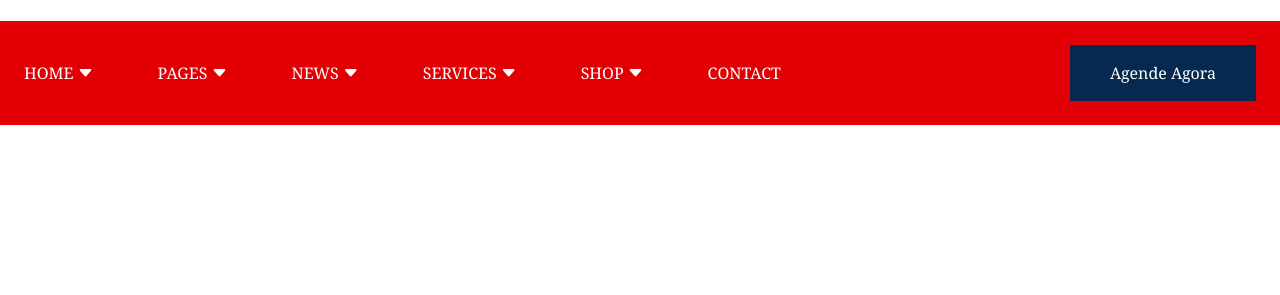
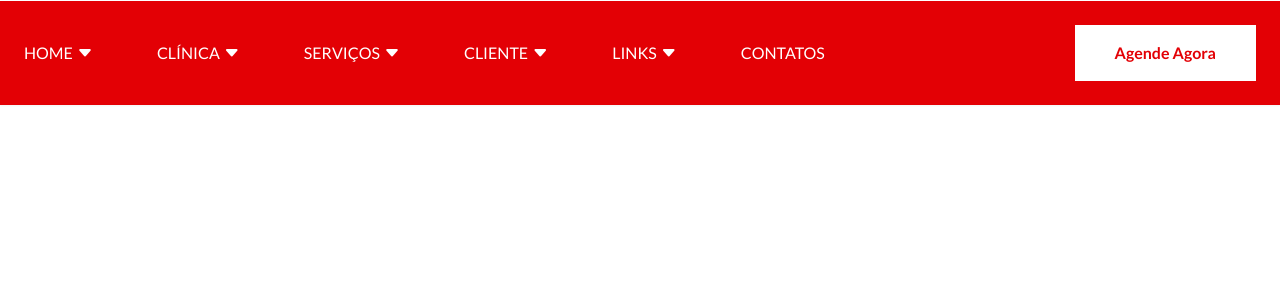
Before and after one commit to Lucio-Gabriel/prevenir, a plain HTML site: page index.html in a window 1280 px wide. Shown: the part 103-398 px from the top of the page. Drawn offline with nearby package versions, Linux system fonts and the light colour scheme.

Commit message:
update header site

```diff
--- a/index.html
+++ b/index.html
@@ -10,11 +10,13 @@
     <link rel="stylesheet" href="https://cdnjs.cloudflare.com/ajax/libs/font-awesome/6.0.0/css/all.min.css">
     <!-- Bootstrap Icons CDN -->
     <link rel="stylesheet" href="https://cdn.jsdelivr.net/npm/bootstrap-icons@1.11.3/font/bootstrap-icons.min.css">
+    <link rel="preconnect" href="https://fonts.googleapis.com">
+    <link rel="preconnect" href="https://fonts.gstatic.com" crossorigin>
+    <link href="https://fonts.googleapis.com/css2?family=Lato:ital,wght@0,100;0,300;0,400;0,700;0,900;1,100;1,300;1,400;1,700;1,900&display=swap" rel="stylesheet">
     <link rel="stylesheet" href="script.js">
 
     <style>
         :root {
-            --accent: #E50000 font-family: 'Times New Roman', Times, serif;
             --primary: #E30005;
             --secondary: #052951;
         }
@@ -28,7 +30,7 @@
     </style>
 </head>
 
-<body class="antialiased text-gray-800 font-serif">
+<body class="antialiased text-gray-800" style="font-family: 'Lato', sans-serif;">
     <!-- HEADER -->
     <div class="w-full bg-white shadow-sm sticky top-0 z-50">
         <div class="max-w-7xl mx-auto px-6 py-6 flex items-center justify-between">
@@ -68,7 +70,7 @@
             </nav>
 
             <div class="flex items-end justify-end">
-                <button id="menu-btn" class="md:hidden text-blue-500 text-3xl">
+                <button id="menu-btn" class="md:hidden text-[var(--primary)] text-3xl">
                     <i class="fa-solid fa-bars"></i>
                 </button>
             </div>
@@ -78,24 +80,20 @@
 
     <!-- MODAL MENU MOBILE -->
     <div id="mobile-menu"
-        class="fixed inset-y-0 right-0 bg-[var(--secondary)] text-white w-72 h-full p-6 transform translate-x-full transition-transform duration-300 ease-in-out z-50">
+        class="fixed inset-y-0 right-0 bg-[var(--primary)] text-white w-72 h-full p-6 transform translate-x-full transition-transform duration-300 ease-in-out z-50">
         <div class="flex items-center justify-between mb-6">
-            <img src="src/images/topo_logo_azul.svg" alt="Medixo" class="w-32">
+            <img src="src/images/logo prevenir-01.jpg" alt="Medixo" class="w-32">
             <button id="close-btn" class="text-2xl">&times;</button>
         </div>
 
         <nav class="space-y-4">
             <a href="#" class="block">HOME</a>
-            <a href="#" class="block">HOME HEALTHCARE</a>
-            <a href="#" class="block">HOME DENTAL</a>
-            <a href="#" class="block">HOME COSMETIC SURGERY</a>
-            <a href="#" class="block">HOME PREGNANCY CARE</a>
-            <hr class="border-gray-600">
-            <a href="#" class="block">PAGES</a>
-            <a href="#" class="block">NEWS</a>
-            <a href="#" class="block">SERVICES</a>
-            <a href="#" class="block">SHOP</a>
-            <a href="#" class="block">CONTACT</a>
+            <a href="#" class="block">CLÍNICA</a>
+            <a href="#" class="block">SERVIÇOS</a>
+            <a href="#" class="block">CLIENTE</a>
+            <a href="#" class="block">LINKS</a>
+            <a href="#" class="block">CONTATOS</a>
+            <hr class="border-white">
         </nav>
     </div>
 
@@ -121,7 +119,7 @@
 
                     <div class="relative group">
                         <a href="#about" class="flex items-center cursor-pointer">
-                            PAGES <i class="bi bi-caret-down-fill ml-1"></i>
+                            CLÍNICA <i class="bi bi-caret-down-fill ml-1"></i>
                         </a>
                         <ul class="absolute top-full left-0 bg-white text-gray-800 shadow-lg rounded-md py-2 w-48 z-10
                                 opacity-0 group-hover:opacity-100 pointer-events-none group-hover:pointer-events-auto
@@ -134,7 +132,7 @@
 
                     <div class="relative group">
                         <a href="#about" class="flex items-center cursor-pointer">
-                            NEWS <i class="bi bi-caret-down-fill ml-1"></i>
+                            SERVIÇOS <i class="bi bi-caret-down-fill ml-1"></i>
                         </a>
                         <ul class="absolute top-full left-0 bg-white text-gray-800 shadow-lg rounded-md py-2 w-48 z-10
                                 opacity-0 group-hover:opacity-100 pointer-events-none group-hover:pointer-events-auto
@@ -147,7 +145,7 @@
 
                     <div class="relative group">
                         <a href="#about" class="flex items-center cursor-pointer">
-                            SERVICES <i class="bi bi-caret-down-fill ml-1"></i>
+                            CLIENTE <i class="bi bi-caret-down-fill ml-1"></i>
                         </a>
                         <ul class="absolute top-full left-0 bg-white text-gray-800 shadow-lg rounded-md py-2 w-48 z-10
                                 opacity-0 group-hover:opacity-100 pointer-events-none group-hover:pointer-events-auto
@@ -160,7 +158,7 @@
 
                     <div class="relative group">
                         <a href="#about" class="flex items-center cursor-pointer">
-                            SHOP <i class="bi bi-caret-down-fill ml-1"></i>
+                            LINKS <i class="bi bi-caret-down-fill ml-1"></i>
                         </a>
                         <ul class="absolute top-full left-0 bg-white text-gray-800 shadow-lg rounded-md py-2 w-48 z-10
                                 opacity-0 group-hover:opacity-100 pointer-events-none group-hover:pointer-events-auto
@@ -171,12 +169,12 @@
                         </ul>
                     </div>
 
-                    <a href="#news" class="cursor-pointer">CONTACT</a>
+                    <a href="#news" class="cursor-pointer">CONTATOS</a>
                 </nav>
 
                 <div class="flex items-center gap-4">
                     <a href="#contact" id="cta-btn"
-                        class="hidden md:inline-block bg-[var(--secondary)] px-10 py-4 font-medium text-white hover:bg-white hover:text-[#092A49] duration-300">
+                        class="hidden md:inline-block bg-white px-10 py-4 font-semibold text-[var(--primary)] hover:bg-gray-500 hover:text-white duration-300">
                         Agende Agora
                     </a>
                 </div>
@@ -193,12 +191,11 @@
                 <div class="w-full lg:w-2/3 text-white text-center lg:text-left mt-12 lg:mt-0">
                     <h1
                         class="text-3xl sm:text-4xl md:text-5xl lg:text-6xl font-extrabold leading-snug md:leading-tight">
-                        Care you can <br>
-                        <span class="accent-text">believe</span> in.
+                        Prevenir <br>
+                        <span class="accent-text">Saúde Ocupacional</span>
                     </h1>
                     <p class="mt-4 text-base sm:text-lg md:text-xl max-w-full lg:max-w-3xl mx-auto lg:mx-0">
-                        Lorem ipsum dolor sit amet, consectuerter adipiscing elit, sed diam nonummy nibh euismod
-                        tincidunt.
+                        Queremos que sua empresa prospere com segurança e saúde.
                     </p>
                     <div class="mt-6 flex justify-center lg:justify-start gap-4">
                         <a href="#contact" id="cta-btn"
--- a/script.js
+++ b/script.js
@@ -16,29 +16,29 @@ const headerBg = document.getElementById("header-bg");
 const navLinks = document.getElementById("nav-links");
 const ctaBtn = document.getElementById("cta-btn");
 
-window.addEventListener("scroll", () => {
-    if (window.scrollY > 50) {
-        // Header branco
-        headerBg.classList.remove("bg-[#2490E3]");
-        headerBg.classList.add("bg-white");
+// window.addEventListener("scroll", () => {
+//     if (window.scrollY > 50) {
+//         Header branco
+//         headerBg.classList.remove("bg-[#2490E3]");
+//         headerBg.classList.add("bg-white");
 
-        navLinks.classList.remove("text-white");
-        navLinks.classList.add("text-[#092A49]");
+//         navLinks.classList.remove("text-white");
+//         navLinks.classList.add("text-[#092A49]");
 
-        ctaBtn.classList.remove("bg-[#092A49]", "text-white");
-        ctaBtn.classList.add("bg-[#2490E3]", "text-white");
-    } else {
-        // Header azul original
-        headerBg.classList.add("bg-[#2490E3]");
-        headerBg.classList.remove("bg-white");
+//         ctaBtn.classList.remove("bg-[#092A49]", "text-white");
+//         ctaBtn.classList.add("bg-[#2490E3]", "text-white");
+//     } else {
+//         Header azul original
+//         headerBg.classList.add("bg-[#2490E3]");
+//         headerBg.classList.remove("bg-white");
 
-        navLinks.classList.add("text-white");
-        navLinks.classList.remove("text-[#092A49]");
+//         navLinks.classList.add("text-white");
+//         navLinks.classList.remove("text-[#092A49]");
 
-        ctaBtn.classList.add("bg-[#092A49]", "text-white");
-        ctaBtn.classList.remove("bg-[#2490E3]");
-    }
-});
+//         ctaBtn.classList.add("bg-[#092A49]", "text-white");
+//         ctaBtn.classList.remove("bg-[#2490E3]");
+//     }
+// });
 
 // ANIMAÇÃO DE CONTAGEM PARA A SEÇÃO DE ESTATÍSTICAS
 
```
